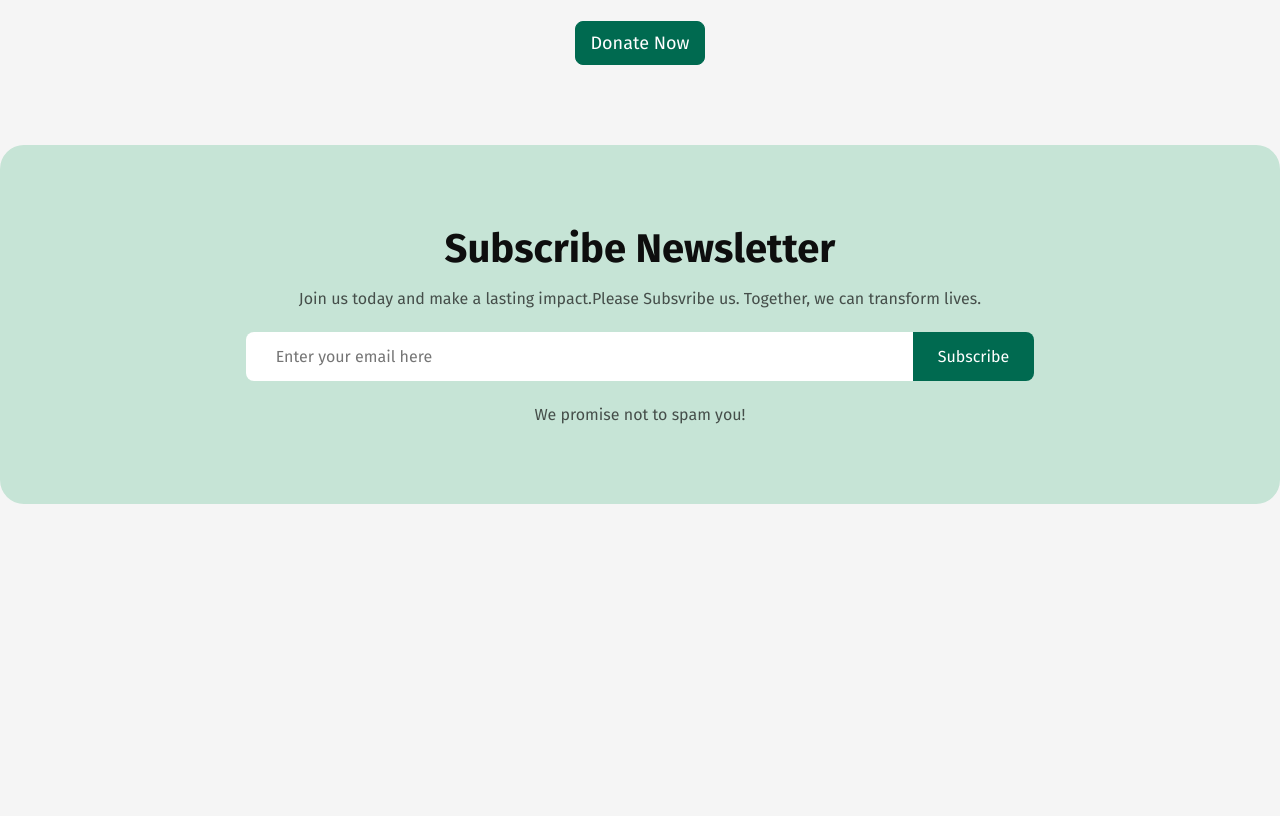
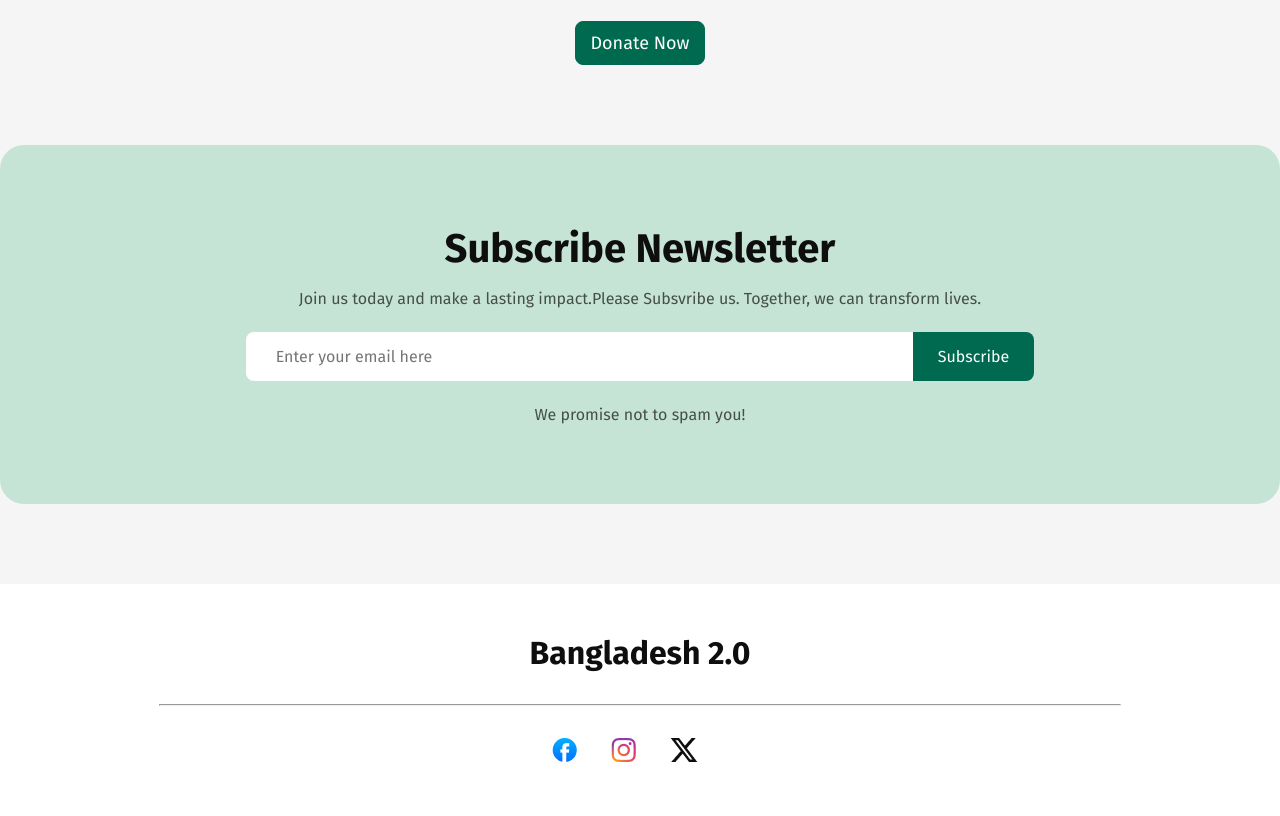
Before and after one commit to dayal-chandra/assign-1, a plain HTML site: page index.html in a window 1280 px wide. Shown: the part 3858-4674 px from the top of the page. Before the commit the page ends 4442 px from the top, so only its background shows below. Drawn offline with Linux system fonts and the light colour scheme.

Commit message:
fifth push

```diff
--- a/index.html
+++ b/index.html
@@ -262,5 +262,17 @@
       <p>We promise not to spam you!</p>
     </section>
     <!-- NEWSLETTER END -->
+
+    <!-- FOOTER STARTS -->
+    <footer>
+      <h2>Bangladesh 2.0</h2>
+      <hr />
+      <div class="social">
+        <img src="./images/facebook.png" alt="" />
+        <img src="./images/instagram.png" alt="" />
+        <img src="./images/x.png" alt="" />
+      </div>
+    </footer>
+    <!-- FOOTER END -->
   </body>
 </html>
--- a/styles/style.css
+++ b/styles/style.css
@@ -451,3 +451,30 @@ input[type="number"]::-webkit-outer-spin-button {
   color: #fff;
   background-color: #006a50;
 }
+
+/* FOOTER */
+
+footer {
+  text-align: center;
+  background-color: #fff;
+}
+
+footer h2 {
+  color: #0e0e0e;
+  font-size: 32px;
+  font-weight: 700;
+  padding: 50px 0px 32px;
+}
+
+hr {
+  width: 75%;
+  margin: auto;
+}
+
+.social {
+  padding: 32px 0px 50px;
+}
+
+.social img {
+  margin-right: 30px;
+}
```
